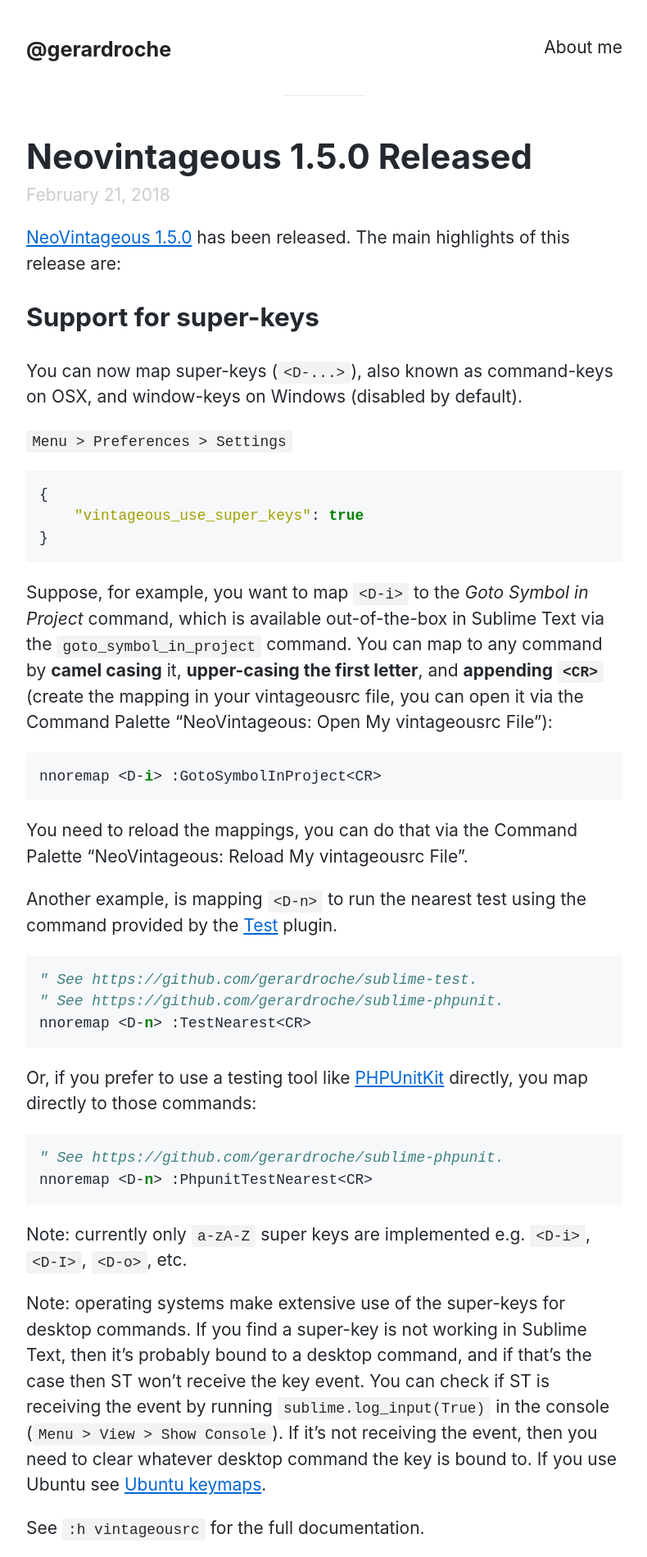
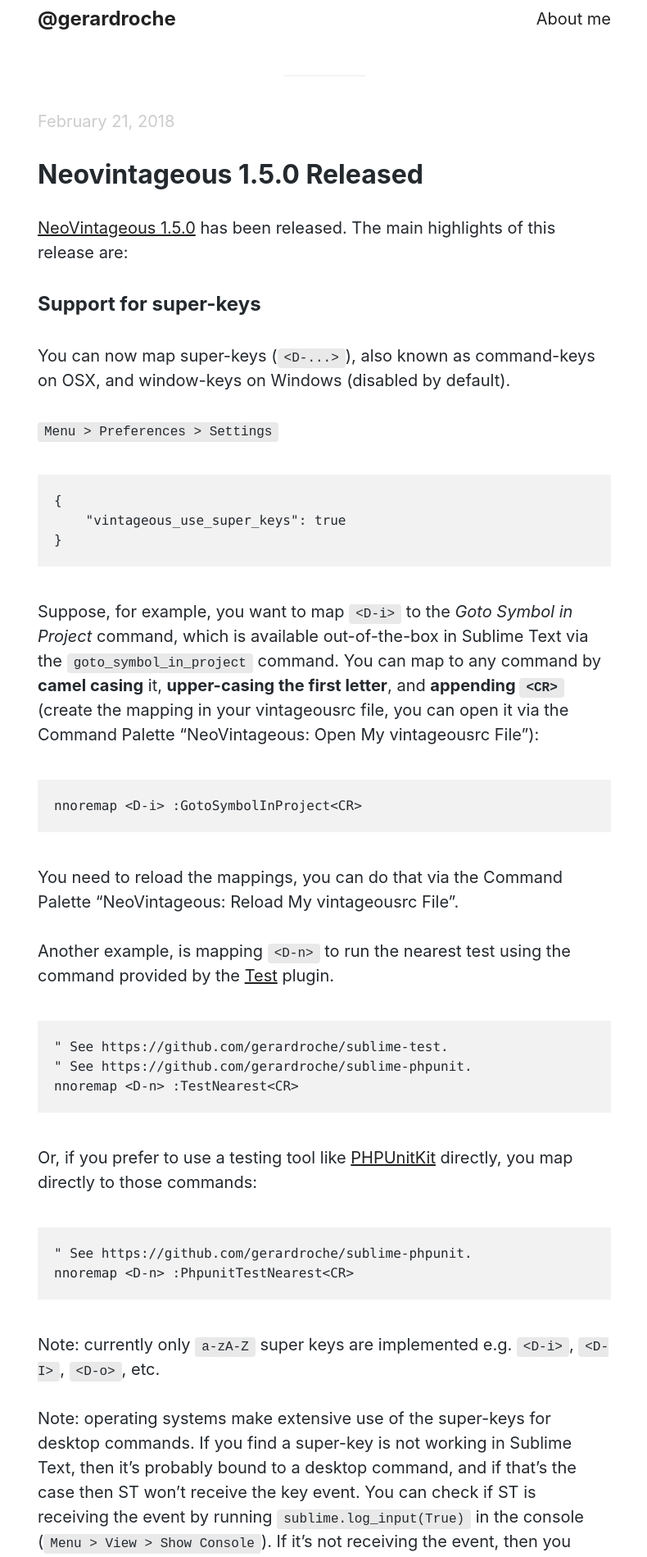
Before and after one commit to gerardroche/gerardroche.github.io, a Jekyll site: the page built from _posts/2018-02-21-neovintageous-1.5.0-released.md, in a window 1280 px wide. Shown: the top 1899 px of the page at 82% size, without its empty margins (244-1034 px from the left). Built offline with Jekyll 4.4.1, drawn with Linux system fonts in a browser that asks for light colours.

Commit message:
Update CSS and layout

```diff
--- a/_layouts/post.html
+++ b/_layouts/post.html
@@ -5,25 +5,12 @@
 <article class="post" itemscope itemtype="http://schema.org/BlogPosting">
 
   <header>
+    <p><time datetime="{{ page.date | date_to_xmlschema }}" itemprop="datePublished">{{ page.date | date: "%B %-d, %Y" }}</time></p>
     <h1 itemprop="name headline">{{ page.title | escape }}</h1>
-    <p><time datetime="{{ page.date | date_to_xmlschema }}" itemprop="datePublished">{{ page.date | date: "%B %-d, %Y" }}</time></p>
   </header>
 
   <div class="post-content" itemprop="articleBody">
     {{ content }}
-  </div>
-
-  <footer>
-
-    <!--
-    <div class="tags">
-      <ul>
-      {% for tag in page.tags %}
-        <li><a href="">{{ tag | escape }}</a></li>
-      {% endfor %}
-      </ul>
-    </div>
-    -->
 
     <hr>
 
@@ -31,6 +18,10 @@
       <h2>Questions?</h2>
       <p>Have a question about this post, or anything else?<br>Ask away on <a href="https://twitter.com/gerardroche" target="_blank">Twitter</a>.</p>
     </div>
+
+  </div>
+
+</article>
 
 <hr>
 
@@ -48,7 +39,3 @@
     {% endfor %}
   </ul>
 </div>
-
-  </footer>
-
-</article>
--- a/_sass/_highlight.scss
+++ b/_sass/_highlight.scss
@@ -17,19 +17,26 @@
 
 */
 
-pre, .highlight pre {
-    background-color: #f6f8fa;
-    border-radius: 3px;
-    color: #24292e;
-    font-size: 85%;
+pre {
+    background: rgba(0,0,0,.05);
     overflow: auto;
-    padding: 16px;
+    padding: 20px;
+    margin: 40px 0;
+    font-size: 80%;
+}
+
+pre, pre code {
+    font-family: Menlo,Monaco,"Courier New",Courier,monospace;
+}
+
+.highlight pre {
+    background: rgba(0,0,0,.05);
 }
 
 code.highlighter-rouge {
-    background-color: rgba(27, 31, 35, 0.05);
-    border-radius: 3px;
-    font-size: 85%;
+    background: rgba(230, 230, 230, 0.87);
+    border-radius: 4px;
+    font-size: 80%;
     margin: 0;
-    padding: 0.2em 0.4em;
+    padding: 0.2em 0.5em;
 }
--- a/_sass/_style.scss
+++ b/_sass/_style.scss
@@ -2,31 +2,65 @@
     font-family:-apple-system,BlinkMacSystemFont,"Segoe UI",Helvetica,Arial,sans-serif,"Apple Color Emoji","Segoe UI Emoji","Segoe UI Symbol";
     font-size: 14px;
     line-height: 1.5;
+}
+
+body {
+    padding: 8px 64px 51px;
     color: #24292e;
     background-color: #fff;
-    padding: 2rem 1.5rem;
 }
 
 @media (min-width: 544px) {
     html {
-        font-size: 21px;
+        font-size: 20px;
     }
+}
+
+h1 {
+  font-size: 1.6em;
+  line-height: 1.25em;
+}
+
+h2 {
+  font-size: 1.2em;
+  line-height: 1.51em;
+}
+
+h3 {
+  font-size: 1em;
+  line-height: 1.66em;
 }
 
 a {
     color: #222;
     text-decoration: underline;
-    -webkit-transition: all .2s ease-in-out;
-    -moz-transition: all .2s ease-in-out;
-    transition: all .2s ease-in-out;
 }
 
 a:hover {
-    color:#000;
+    color: #000;
     text-decoration: none;
 }
 
+p {
+    margin: 30px 0;
+}
+
+img {
+    margin: 40px auto;
+    display: block;
+}
+
+ul {
+    margin: 30px 0 30px 0;
+    padding-left: 21px;
+}
+
+ul li {
+    margin-bottom: 14px;
+}
+
 table {
+    margin: 40px 0;
     border-spacing: 0;
     border-collapse: collapse;
     display: block;
@@ -48,12 +82,10 @@
 }
 
 blockquote {
-    margin-left: 0;
-    padding: 0.1px 16px;
+    margin: 30px 0 20px -20px;
+    padding: 0 17px;
     display: block;
-    background-color: #eee;
-    background: linear-gradient(to right, #eee, #fff);
-    border-left: 8px solid #ccc;
+    border-left: 3px solid rgba(0, 0,0,.84);
 }
 
 time {
@@ -83,8 +115,10 @@
 */
 
 .site {
-    max-width: 728px;
     margin: 0 auto;
+    box-sizing: border-box;
+    max-width: 740px;
+    padding: 0 20px;
 }
 
 /*
@@ -138,7 +172,7 @@
 }
 
 .recent-posts time {
-    font-size: 75%;
+    font-size: 80%;
     text-transform: uppercase;
 }
 
@@ -150,18 +184,6 @@
 /*
     POST
 */
-
-.post header h1 {
-    margin-bottom: 0;
-}
-
-.post header p {
-    margin-top: 0;
-}
-
-.post-content a {
-    color: #0366d6;
-}
 
 .tags ul {
     list-style-type: none;
--- a/assets/main.scss
+++ b/assets/main.scss
@@ -4,5 +4,8 @@
 
 @import "reset";
 @import "style";
-@import "pygments";
+
+/* temporarily disable because colorscheme doesn't look good */
+/*@import "pygments";*/
+
 @import "highlight";
```
Lines whose indentation alone changed are shown as unchanged.
